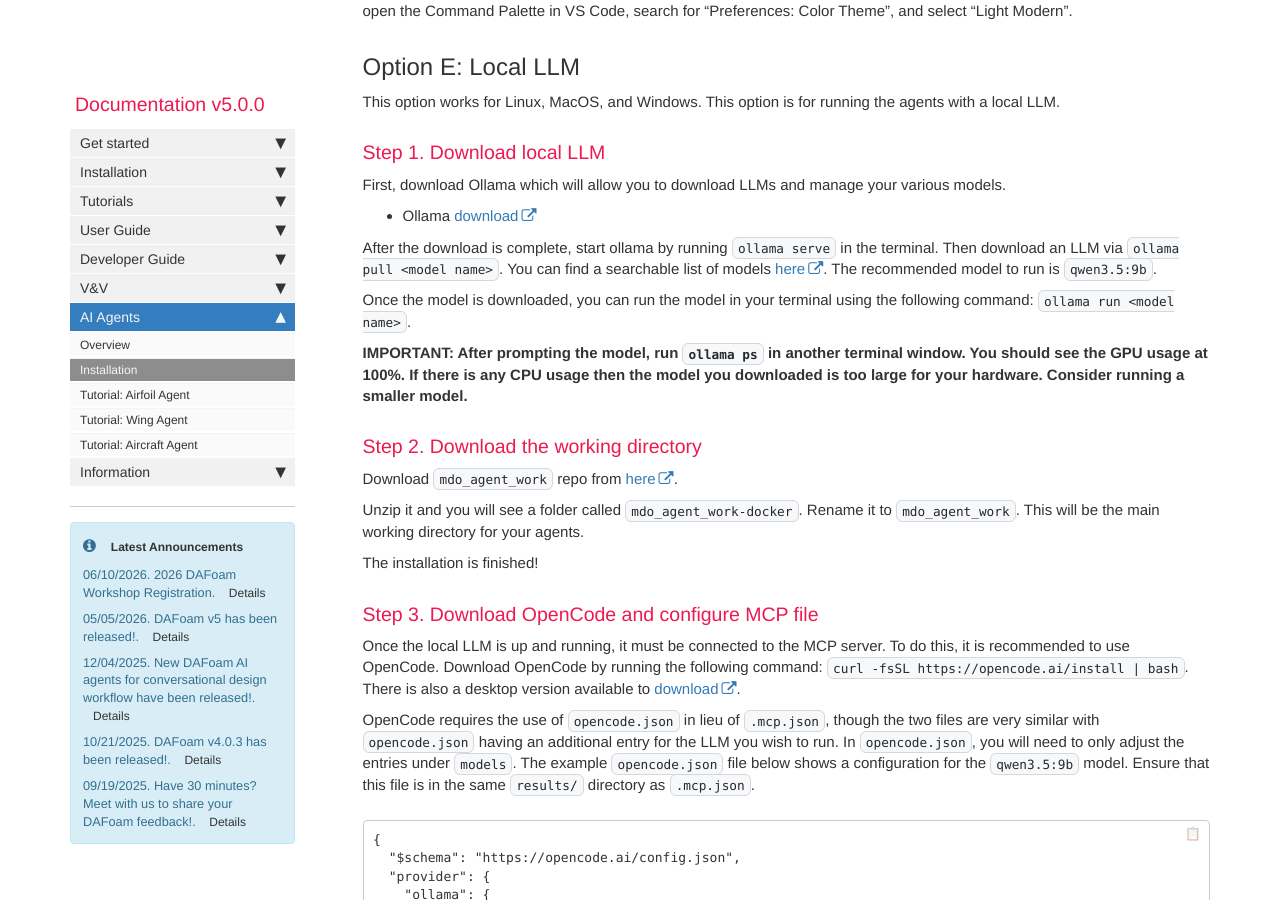
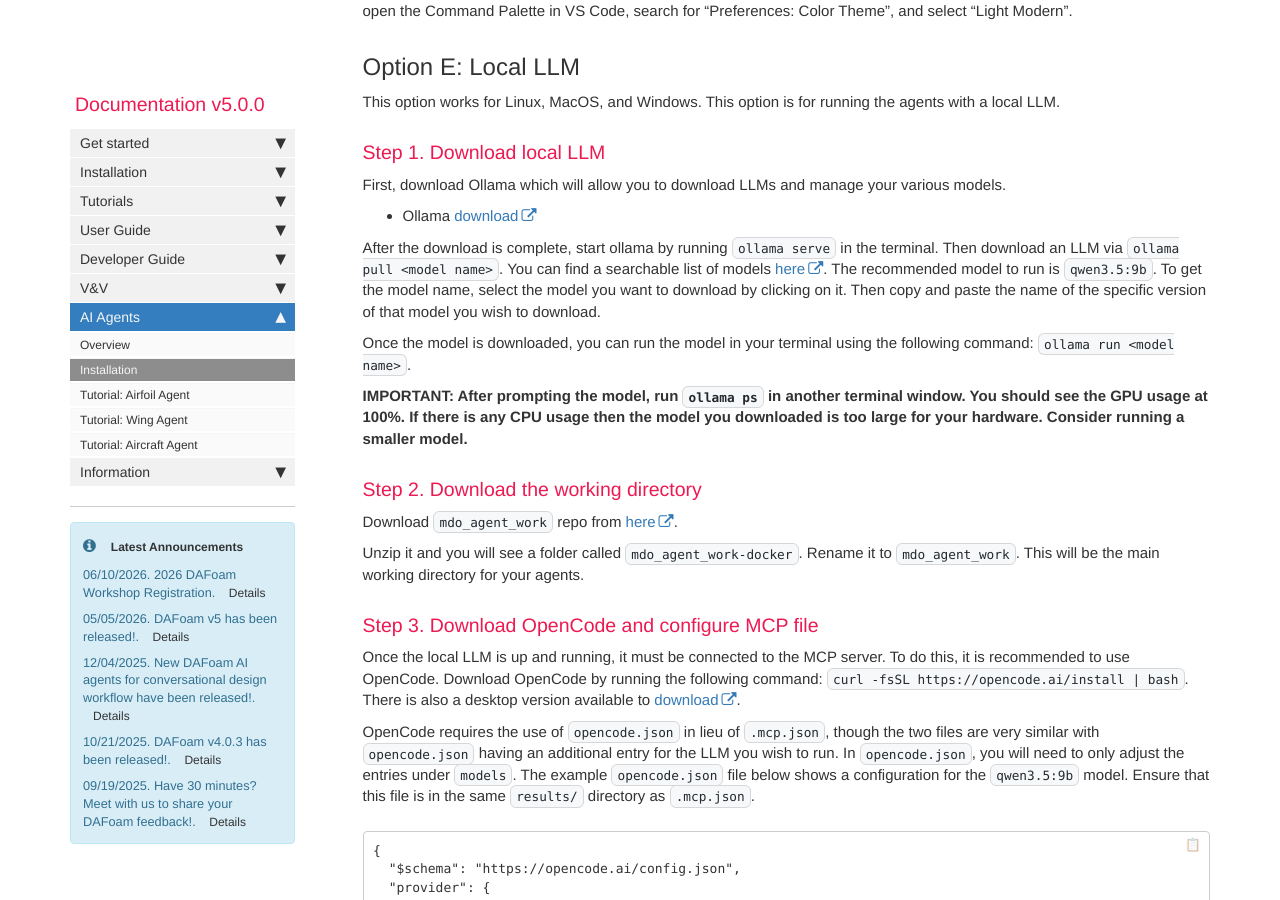
Before and after one commit to DAFoam/DAFoam.github.io, a Jekyll site: the page built from pages/mydoc/mydoc_ai_agent_installation.md, in a window 1280 px wide and 900 px high, scrolled down 8702 px. Built offline with Jekyll 4.4.1, drawn with Linux system fonts in a browser that asks for light colours; comment, search, counter and statistics services are not loaded.

Commit message:
Update installation instructions for model download
Added instructions to select and copy the model name for downloading.

```diff
--- a/pages/mydoc/mydoc_ai_agent_installation.md
+++ b/pages/mydoc/mydoc_ai_agent_installation.md
@@ -331,7 +331,7 @@ First, download Ollama which will allow you to download LLMs and manage your var
 
 - Ollama [download](https://ollama.com/download)
 
-After the download is complete, start ollama by running `ollama serve` in the terminal. Then download an LLM via `ollama pull <model name>`. You can find a searchable list of models [here](https://ollama.com/search). The recommended model to run is `qwen3.5:9b`.
+After the download is complete, start ollama by running `ollama serve` in the terminal. Then download an LLM via `ollama pull <model name>`. You can find a searchable list of models [here](https://ollama.com/search). The recommended model to run is `qwen3.5:9b`. To get the model name, select the model you want to download by clicking on it. Then copy and paste the name of the specific version of that model you wish to download.
 
 Once the model is downloaded, you can run the model in your terminal using the following command: `ollama run <model name>`.
 
@@ -342,8 +342,6 @@ Once the model is downloaded, you can run the model in your terminal using the f
 Download `mdo_agent_work` repo from [here](https://github.com/DAFoam/mdo_agent_work/archive/refs/heads/docker.zip).
 
 Unzip it and you will see a folder called `mdo_agent_work-docker`. Rename it to `mdo_agent_work`. This will be the main working directory for your agents.
-
-The installation is finished!
 
 ### Step 3. Download OpenCode and configure MCP file
 Once the local LLM is up and running, it must be connected to the MCP server. To do this, it is recommended to use OpenCode. Download OpenCode by running the following command: `curl -fsSL https://opencode.ai/install | bash`. There is also a desktop version available to [download](https://opencode.ai/download).
```
